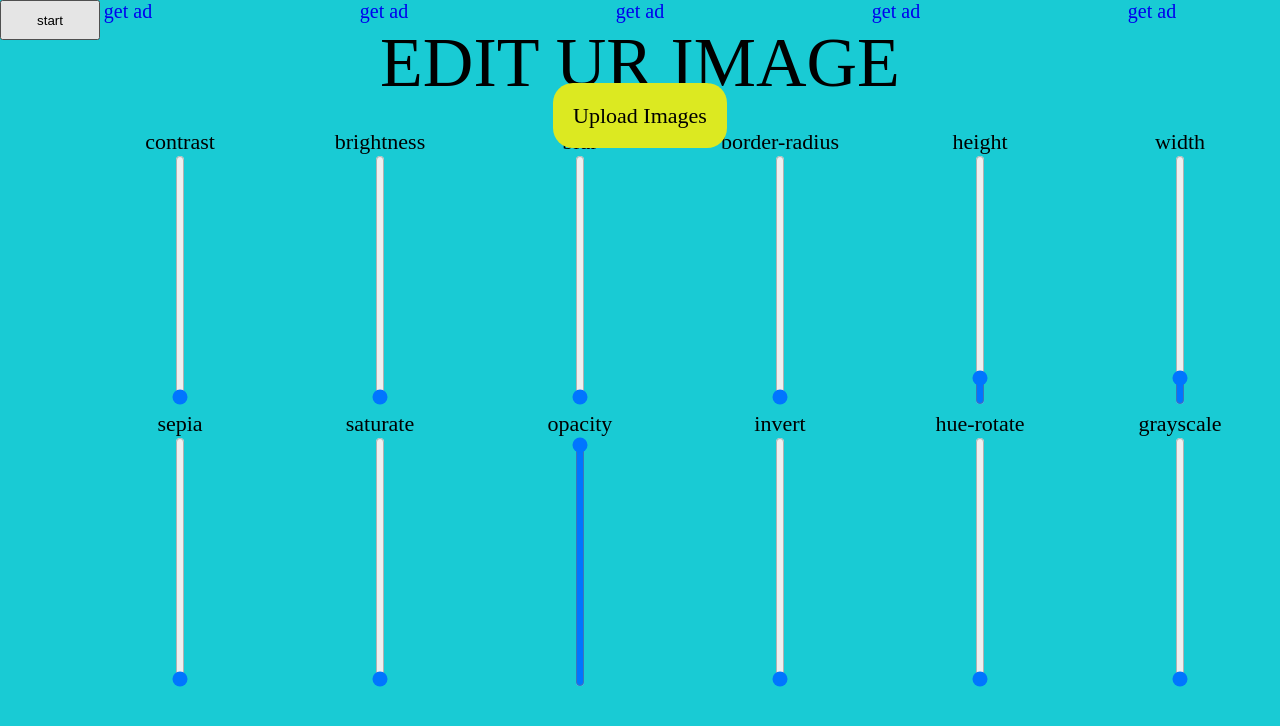
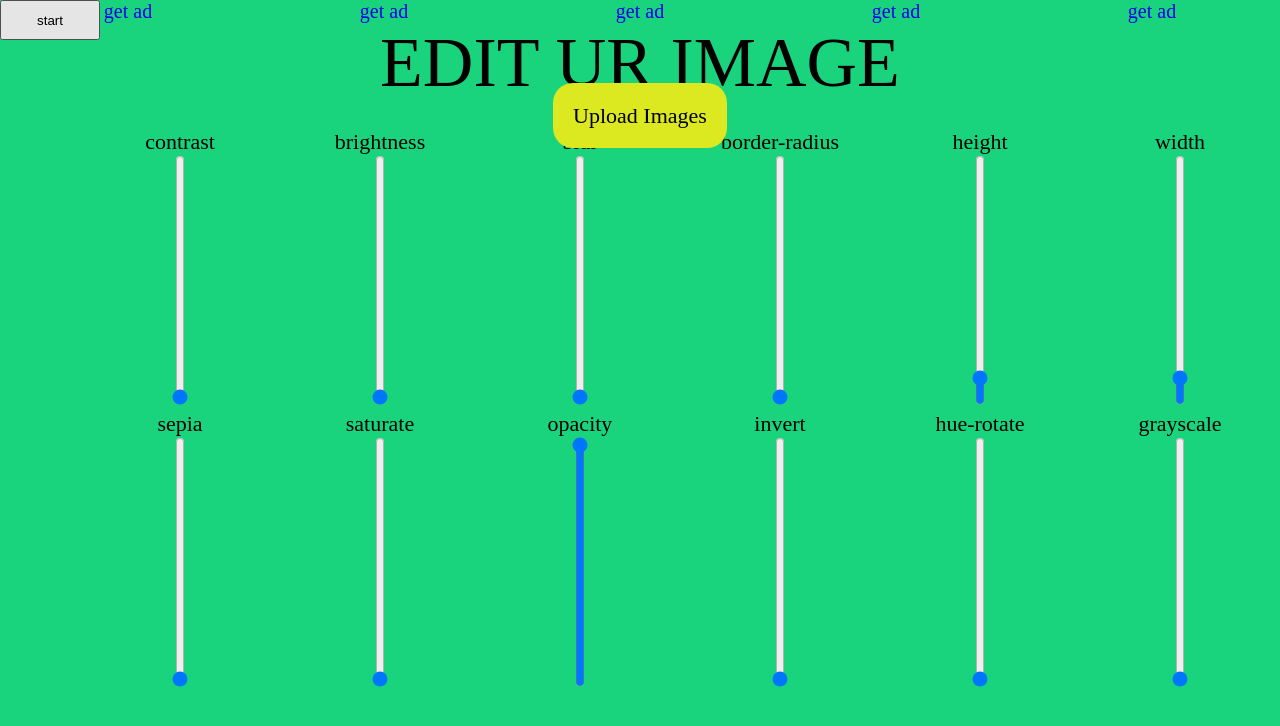
Before and after one commit to yashwanthvd/yashwanthvd.github.io, a plain HTML site: page index.html in a window 1280 px wide. Drawn offline with nearby package versions, Linux system fonts and the light colour scheme; a web font is replaced by a local one.

Commit message:
Update index.html

```diff
--- a/index.html
+++ b/index.html
@@ -23,7 +23,7 @@
         body {
             font-family: 'Fontdiner Swanky';
             font-size: 22px;
-            background-color: #19cbd4
+            background-color: #19d47d
         }
 
         .div {
```
